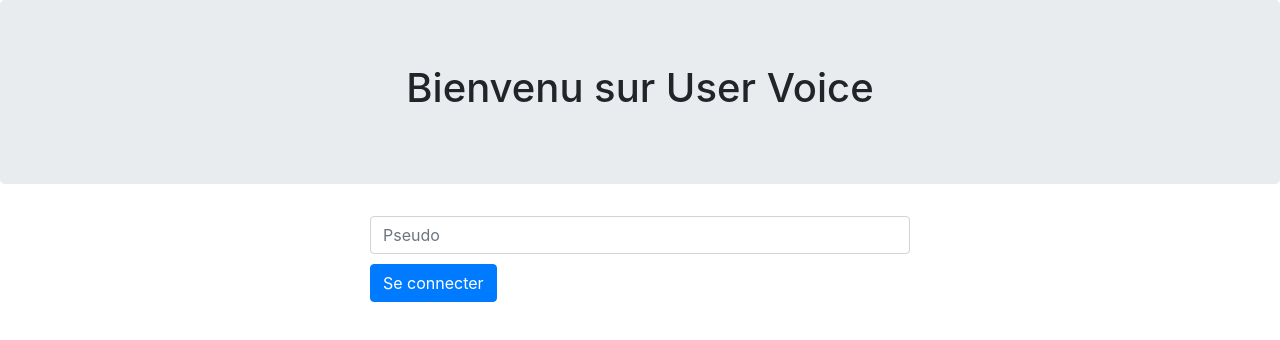
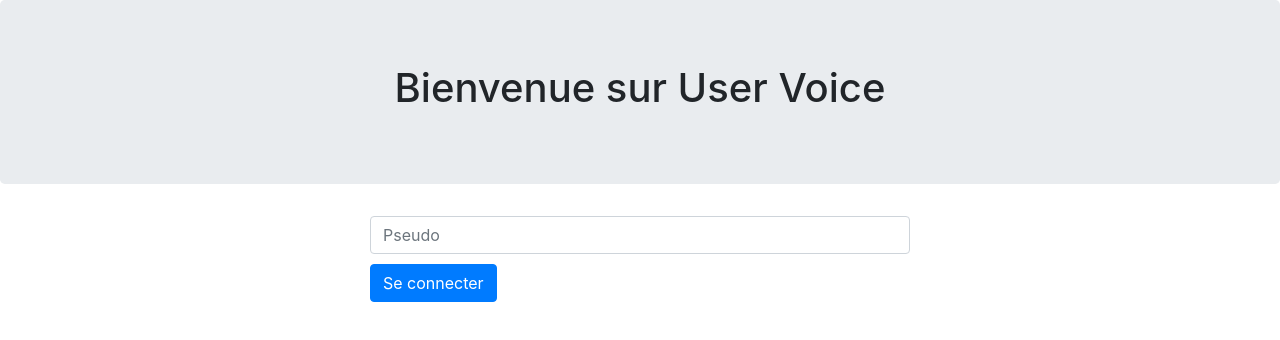
Before and after one commit to nicolasKACEM/user-voice, an Angular app: page / in a window 1280 px wide. Shown: the top 340 px of the page. Built offline with nearby package versions, Linux system fonts and the light colour scheme.

Commit message:
2 files modified, 1 added, 1 deleted

```diff
--- a/src/app/login/login.component.html
+++ b/src/app/login/login.component.html
@@ -1,5 +1,5 @@
 <div class="jumbotron text-center">
-  <h1>Bienvenu sur User Voice</h1>
+  <h1>Bienvenue sur User Voice</h1>
 
 </div>
 
@@ -13,7 +13,7 @@
     <div class="col-sm-6 form-group">
       <form>
        <input type ="text" class="form-control" placeholder="Pseudo"/>
-        <a routerLink="ajouter-idee" ><button class="btn btn-primary" type="submit">Se connecter</button></a>
+        <a routerLink="ajouter-idee" ><button class="btn btn-primary" type="submit" (click)="clicSurBouton()">Se connecter</button></a>
       </form>
     </div>
     <div class="col-sm-3">
--- a/src/app/login/login.component.ts
+++ b/src/app/login/login.component.ts
@@ -1,4 +1,5 @@
 import { Component, Input } from '@angular/core';
+import { User } from '../models/User.model';
 
 @Component({
   selector: 'app-login',
@@ -7,8 +8,10 @@ import { Component, Input } from '@angular/core';
 })
 export class LoginComponent  {
 
-  onSubmit(form: NgForm) {
-    console.log(form.value);
-}
+  user: User;
+
+ clicSurBouton(){
+   console.log("restsfe");
+ }
 
 }
```
Also changed, not shown: src/app/model/User.model.ts (added, +9 -0 lines), src/app/Model/login.model.ts (deleted).
